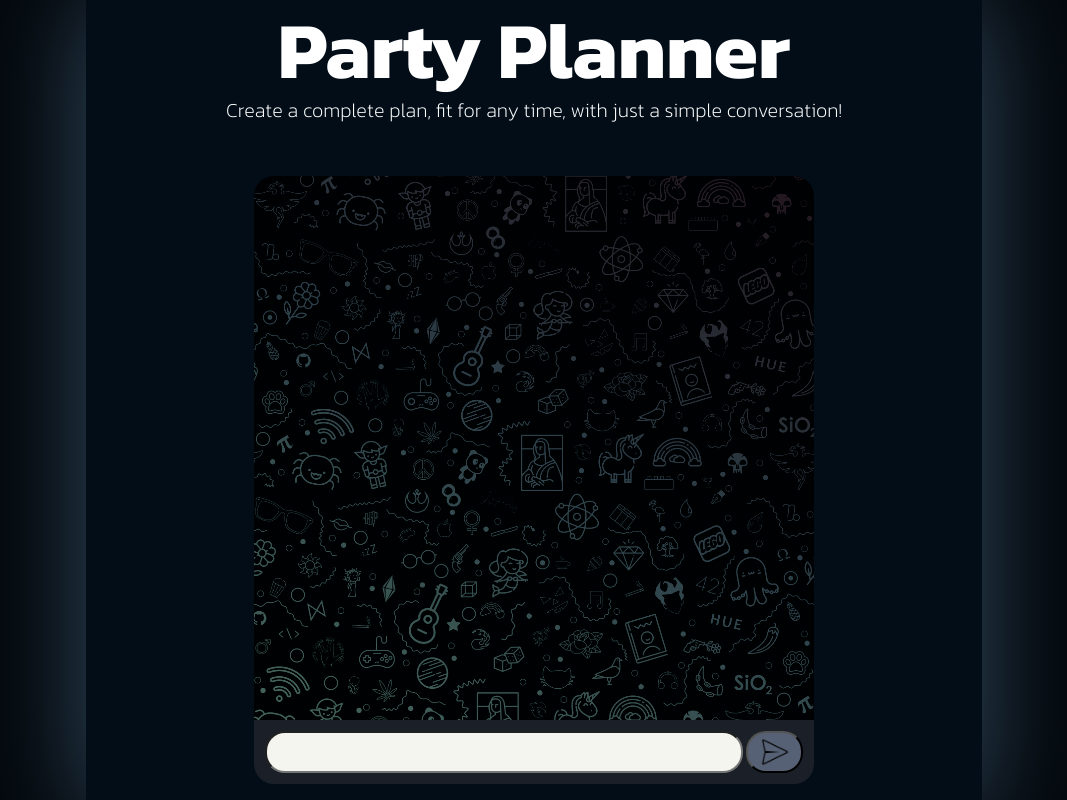
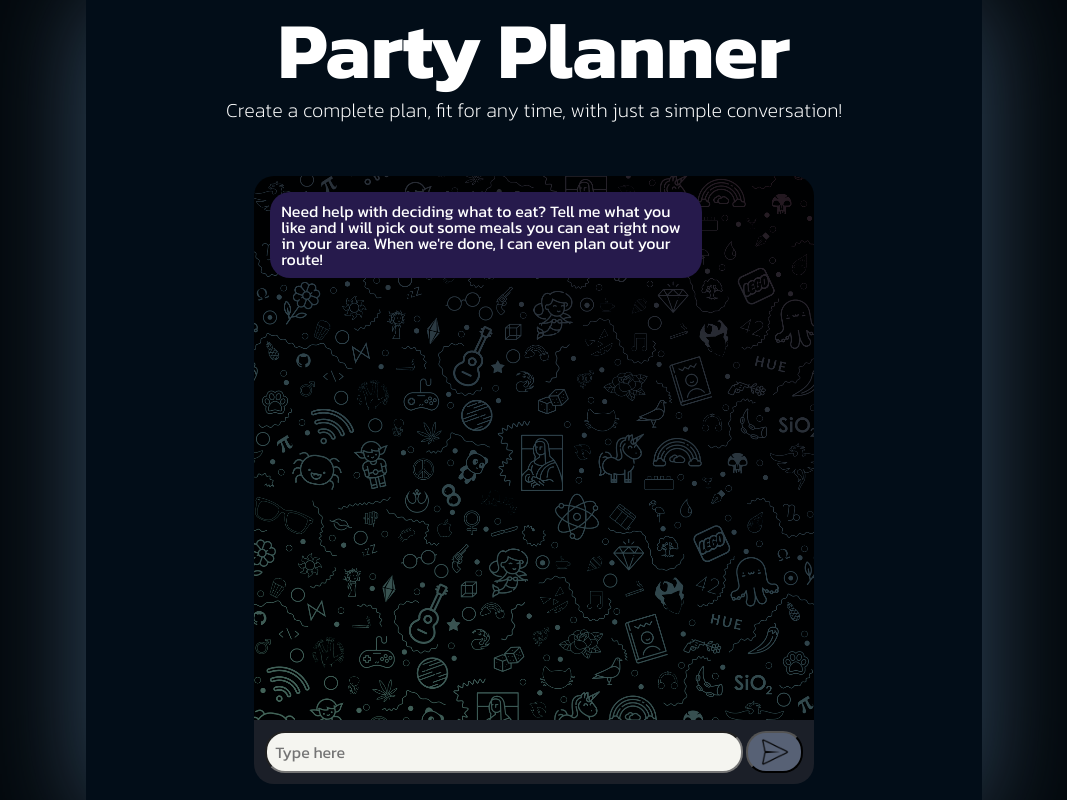
Before and after one commit to manglemix/party-planner, a SvelteKit app: page / in a window 1280 px wide. Shown: the whole page, without its empty margins (106-1173 px from the left). Built offline with nearby package versions, Linux system fonts and the light colour scheme; no server answers.

Commit message:
progress

```diff
--- /dev/null
+++ b/src/routes/+page.server.ts
@@ -0,0 +1,65 @@
+import { error } from '@sveltejs/kit';
+
+
+const delay = (ms: number) => new Promise(res => setTimeout(res, ms));
+
+
+export async function load({ cookies }) {
+	let sessionToken = cookies.get("sessionToken");
+    if (sessionToken === undefined) {
+        sessionToken = crypto.randomUUID();
+        cookies.set("sessionToken", sessionToken);
+    }
+}
+
+
+export const actions = {
+	default: async (event) => {
+		const sessionToken = event.cookies.get("sessionToken");
+        if (sessionToken === undefined) {
+            throw error(400, "Invalid form");
+        }
+        const formData = await event.request.formData();
+        const userMessage = formData.get("user-message")?.toString();
+        if (userMessage === undefined) {
+            throw error(400, "Invalid form");
+        }
+        const messagesJson = formData.get("messages")?.toString();
+        if (messagesJson === undefined) {
+            throw error(400, "Invalid form");
+        }
+        let messages: string[] = JSON.parse(messagesJson);
+        messages.push(userMessage);
+
+        let bodyJson: Record<string, any> = {
+            userMessage,
+            sessionToken
+        };
+
+        const lat = formData.get("lat")?.toString() ?? "";
+        const lng = formData.get("lng")?.toString() ?? "";
+
+        if (lat !== "") {
+            bodyJson["lat"] = lat;
+        }
+        if (lng !== "") {
+            bodyJson["lng"] = lng;
+        }
+
+        const body = JSON.stringify(bodyJson);
+
+        // let response;
+        // try {
+        //     response = await event.fetch("http://127.0.0.1:8000/new-message", { method: "post", body });
+        // } catch (error) {
+        //     console.log(messages);
+        //     return { errMsg: "failed to fetch", messages };
+        // }
+
+        await delay(3000);
+        messages.push("lmao");
+        return {
+            messages
+        };
+	}
+};
--- a/src/routes/+page.svelte
+++ b/src/routes/+page.svelte
@@ -1,6 +1,41 @@
-<script>
+<script lang="ts">
+	import { browser } from '$app/environment';
+	import { applyAction, enhance } from '$app/forms';
+	import { goto, invalidateAll } from '$app/navigation';
 	import chatbg from '$lib/assets/chat-background.png';
 	import send from '$lib/assets/send.png';
+
+    export let form;
+    let messages = [
+        "Need help with deciding what to eat? Tell me what you like and I will pick out some meals you can eat right now in your area. When we're done, I can even plan out your route!",
+    ];
+    $: if (form) {
+        messages = form.messages;
+    }
+    let waitingForAI = false;
+    let messagesJson = JSON.stringify(messages);
+    $: messagesJson = JSON.stringify(messages);
+
+    let currentMessage = "";
+
+    let lat: number | "" = "";
+    let lng: number | "" = "";
+
+    if (browser) {
+        if (navigator?.geolocation) {
+            navigator.permissions.query({ name: "geolocation" }).then((result) => {
+                if (result.state === "granted" || result.state === "prompt") {
+                    navigator.geolocation.getCurrentPosition((position) => {
+                        lat = position.coords.latitude;
+                        lng = position.coords.longitude;
+                    });
+                }
+                // Don't do anything if the permission was denied.
+            });
+        }
+    }
+
+    const delay = (ms: number) => new Promise(res => setTimeout(res, ms));
 </script>
 
 <h1>Party Planner</h1>
@@ -9,10 +44,44 @@
 <section id="chatbox">
     <div id="chatbox-messages">
         <img src={chatbg} alt="chat background">
+        {#each messages as message, i}
+            {#if i % 2 == 0}
+                <div class="ai-msg">
+                    <p>{message}</p>
+                </div>
+            {:else}
+                <div class="user-msg">
+                    <p>{message}</p>
+                </div>
+            {/if}
+        {/each}
+        {#if waitingForAI}
+            {#await delay(1000) then}
+                <div class="ai-msg">
+                    <p>Loading</p>
+                </div>
+            {/await}
+        {/if}
     </div>
-    <form id="message-bar" method="post">
-        <input type="text" id="text-box" required>
-        <button type="submit"><img src={send} alt="send"></button>
+    <form id="message-bar" method="post" use:enhance={() => {
+        messages.push(currentMessage);
+        messages = messages;
+        currentMessage = "";
+        waitingForAI = true;
+        return async ({ result }) => {
+            waitingForAI = false;
+            if (result.type === 'redirect') {
+				goto(result.location);
+			} else {
+				await applyAction(result);
+			}
+        };
+    }}>
+        <input type=hidden name="lat" value={lat}>
+        <input type=hidden name="lng" value={lng}>
+        <input type=hidden name="messages" bind:value={messagesJson}>
+        <input type=text id="text-box" name="user-message" required placeholder="Type here" bind:value={currentMessage} disabled={waitingForAI}>
+        <button type="submit" disabled={waitingForAI}><img src={send} alt="send"></button>
     </form>
 </section>
 
@@ -36,8 +105,6 @@
         top: 22vh;
         bottom: 2vh;
         width: min(35rem, 100vw - 2rem);
-        /* padding-left: 2rem; */
-        /* padding-right: 2rem; */
         display: flex;
         flex-direction: column;
     }
@@ -45,9 +112,7 @@
     #chatbox-messages {
         border-radius: 20px 20px 0px 0px;
         width: 100%;
-        /* object-fit: cover; */
         height: 100%;
-        /* background-color: wheat; */
     }
 
     #chatbox-messages img {
@@ -55,11 +120,10 @@
         border-radius: 20px 20px 0px 0px;
         height: calc(100% - 4rem);
         width: min(35rem, 100vw - 2rem);
-        /* right: 1000px; */
         object-fit: cover;
-        /* height: 100%; */
         filter: saturate(20%) brightness(65%) contrast(130%);
         opacity: 90%;
+        z-index: -1;
     }
 
     #message-bar {
@@ -98,4 +162,31 @@
         object-fit: cover;
         height: 100%;
     }
+
+    .ai-msg p {
+        background-color: hsl(254, 49%, 20%);
+        padding: 0.7rem;
+        border-radius: 20px;
+        color: white;
+        width: fit-content;
+    }
+
+    .ai-msg {
+        margin: 1rem 7rem 1rem 1rem;
+    }
+
+    .user-msg p {
+        background-color: hsl(125, 76%, 39%);
+        padding: 0.7rem;
+        border-radius: 20px;
+        color: white;
+        width: fit-content;
+    }
+
+    .user-msg {
+        display: flex;
+        justify-content: end;
+        flex-direction: row;
+        margin: 1rem 1rem 1rem 7rem;
+    }
 </style>
```
